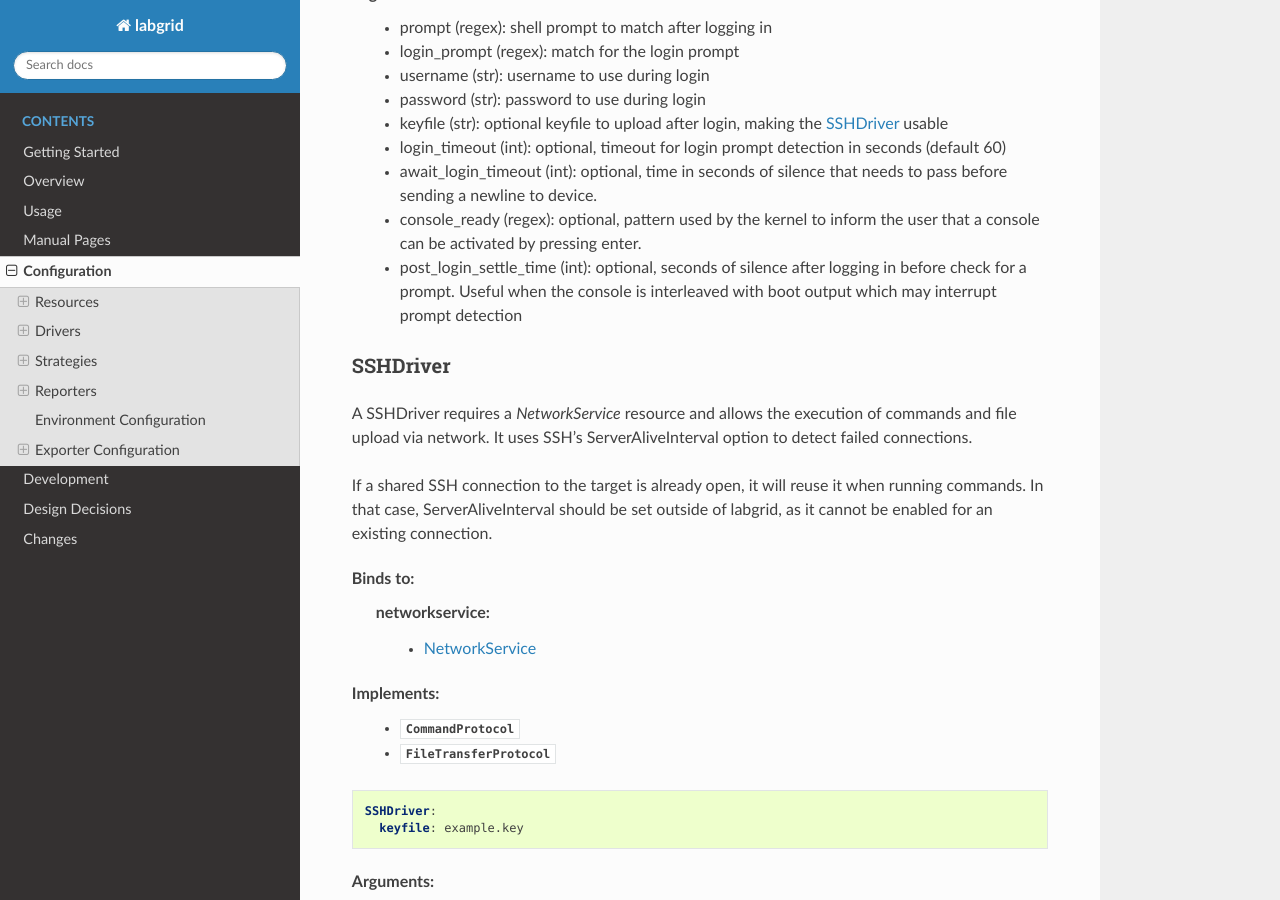
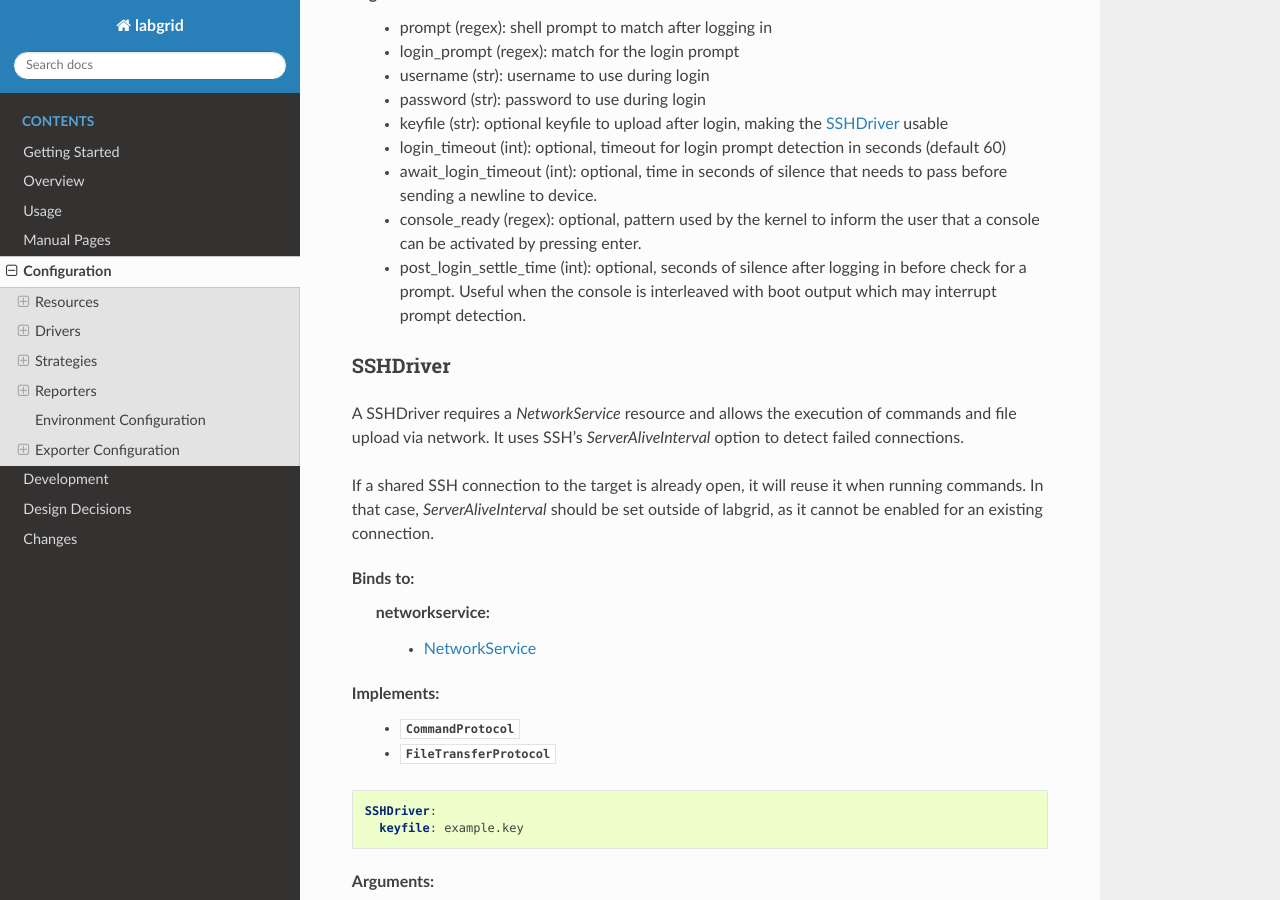
Before and after one commit to labgrid-project/labgrid, a Sphinx documentation site: the page built from doc/configuration.rst, in a window 1280 px wide and 900 px high, scrolled down 24242 px. Built offline with Sphinx 7.4.7 and the Read the Docs theme 2.0.0, drawn with Linux system fonts in a browser that asks for light colours; pages that are not in the unit, such as notebooks, are missing from menus; some of the changed text lies outside the part shown.

```diff
--- a/doc/configuration.rst
+++ b/doc/configuration.rst
@@ -234,7 +234,7 @@ Used by:
    the ``usb`` driver.
 
 SiSPMPowerPort
-+++++++++++++++++
+++++++++++++++
 A SiSPMPowerPort describes a GEMBIRD SiS-PM as supported by
 `sispmctl <https://sourceforge.net/projects/sispmctl/>`_.
 
@@ -584,7 +584,7 @@ accessible via SNMP.
 - interface (str): interface name
 
 SigrokUSBDevice
-~~~~~~~~~~~~~~~~
+~~~~~~~~~~~~~~~
 A SigrokUSBDevice resource describes a sigrok USB device.
 
 .. code-block:: yaml
@@ -1187,7 +1187,7 @@ Arguments:
     the user that a console can be activated by pressing enter.
   - post_login_settle_time (int): optional, seconds of silence after logging in
     before check for a prompt. Useful when the console is interleaved with boot
-    output which may interrupt prompt detection
+    output which may interrupt prompt detection.
 
 .. _conf-sshdriver:
 
@@ -1195,11 +1195,11 @@ SSHDriver
 ~~~~~~~~~
 A SSHDriver requires a `NetworkService` resource and allows the execution of
 commands and file upload via network.
-It uses SSH's ServerAliveInterval option to detect failed connections.
+It uses SSH's `ServerAliveInterval` option to detect failed connections.
 
 If a shared SSH connection to the target is already open, it will reuse it when
 running commands.
-In that case, ServerAliveInterval should be set outside of labgrid, as it
+In that case, `ServerAliveInterval` should be set outside of labgrid, as it
 cannot be enabled for an existing connection.
 
 Binds to:
@@ -1535,7 +1535,7 @@ Arguments:
 DigitalOutputPowerDriver
 ~~~~~~~~~~~~~~~~~~~~~~~~
 A DigitalOutputPowerDriver can be used to control the power of a
-Device using a DigitalOutputDriver.
+device using a DigitalOutputDriver.
 
 Using this driver you probably want an external relay to switch the
 power of your DUT.
@@ -1844,7 +1844,7 @@ Arguments:
   - usb_loader (srt): The key in :ref:`images <labgrid-device-config-images>` containing the path of an image to bootstrap onto the target
 
 UUUDriver
-~~~~~~~~~~~~
+~~~~~~~~~
 A UUUDriver is used to upload an image into a device in the NXP USB loader
 state. This is useful to bootstrap a bootloader onto a device.
 
@@ -1875,7 +1875,7 @@ Arguments:
   - cmd (str): single command used for mfgtool (default: spl)
 
 USBStorageDriver
-~~~~~~~~~~~~~~~~~~~~~~~
+~~~~~~~~~~~~~~~~
 A USBStorageDriver allows access to a USB stick or similar local or
 remote device.
 
@@ -1915,7 +1915,6 @@ Implements:
 
    OneWirePIODriver: {}
 
-
 Arguments:
   - None
 
@@ -1923,8 +1922,8 @@ Arguments:
 .. _NFSProviderDriver:
 .. _HTTPProviderDriver:
 
-TFTPProviderDriver  / NFSProviderDriver / HTTPProviderDriver
-~~~~~~~~~~~~~~~~~~~~~~~~~~~~~~~~~~~~~~~~~~~~~~~~~~~~~~~~~~~~
+TFTPProviderDriver / NFSProviderDriver / HTTPProviderDriver
+~~~~~~~~~~~~~~~~~~~~~~~~~~~~~~~~~~~~~~~~~~~~~~~~~~~~~~~~~~~
 These drivers control their corresponding Provider resources, either locally or
 remotely.
 
```
